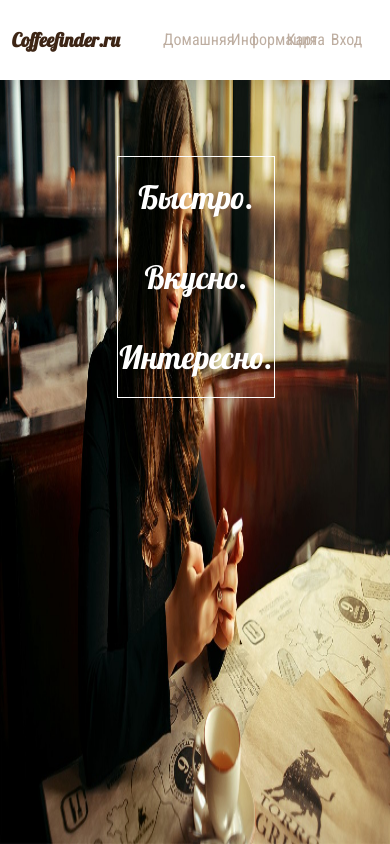
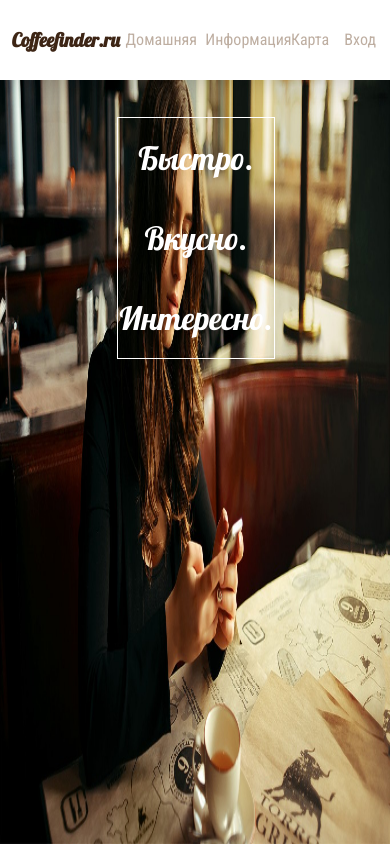
Before and after one commit to pzycloni/coffefinder, a PHP site: page / in a window 390 px wide. Run offline with PHP 8.4, Linux system fonts and the light colour scheme; some web fonts are replaced.

Commit message:
Добавлен медиа запрос 600px, 720px изменен на 1024px

```diff
--- a/stylesheets/styles.css
+++ b/stylesheets/styles.css
@@ -442,9 +442,27 @@
 	background: #672326;
 }
 
-@media only screen and (max-width: 720px){
+@media only screen and (max-width: 600px){
+	.search_block {
+		width: 15%;
+	}
+
+	a {
+		margin-left: 5%;
+	}
+
+	.reg_block {
+		margin-left: 10%;
+	}
+
+	.home_block, .about_block, .sign_block {
+		margin-left: 3%;
+	}
+}
+
+@media only screen and (max-width: 1024px){
 	.home_text {
-		margin-top: 20%;
+		margin-top: 10%;
 	}
 
 	.header {
```
